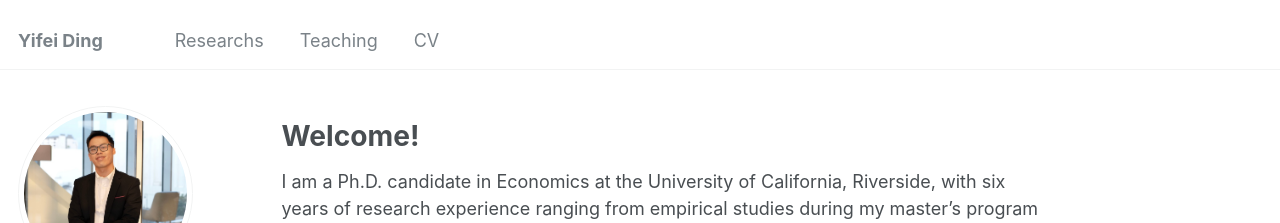
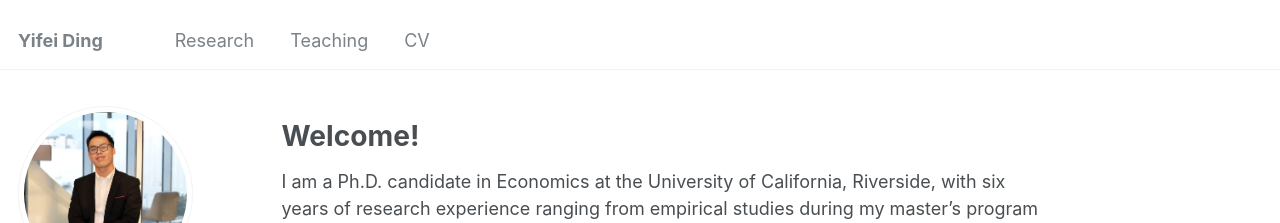
Before and after one commit to YifeiDing-UCR/YifeiDing-UCR.github.io, a Jekyll site: the page built from _pages/about.md, in a window 1280 px wide. Shown: the top 223 px of the page. Built offline with Jekyll 4.4.1, drawn with Linux system fonts in a browser that asks for light colours.

Commit message:
Update navigation.yml

```diff
--- a/_data/navigation.yml
+++ b/_data/navigation.yml
@@ -1,6 +1,6 @@
 # main links links
 main:
-  - title: "Researchs"
+  - title: "Research"
     url: /publications/
 
   # - title: "Talks"
```
